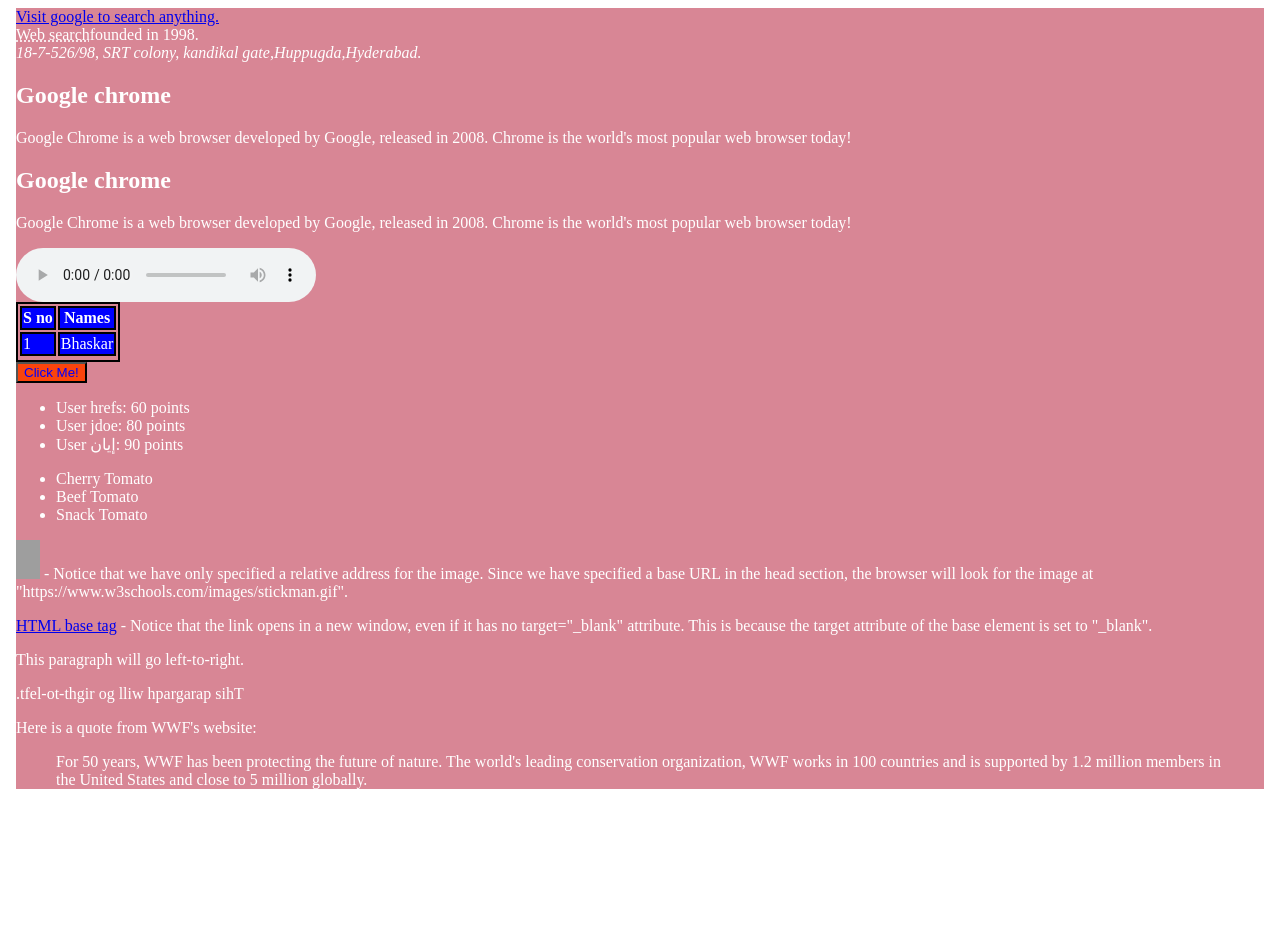
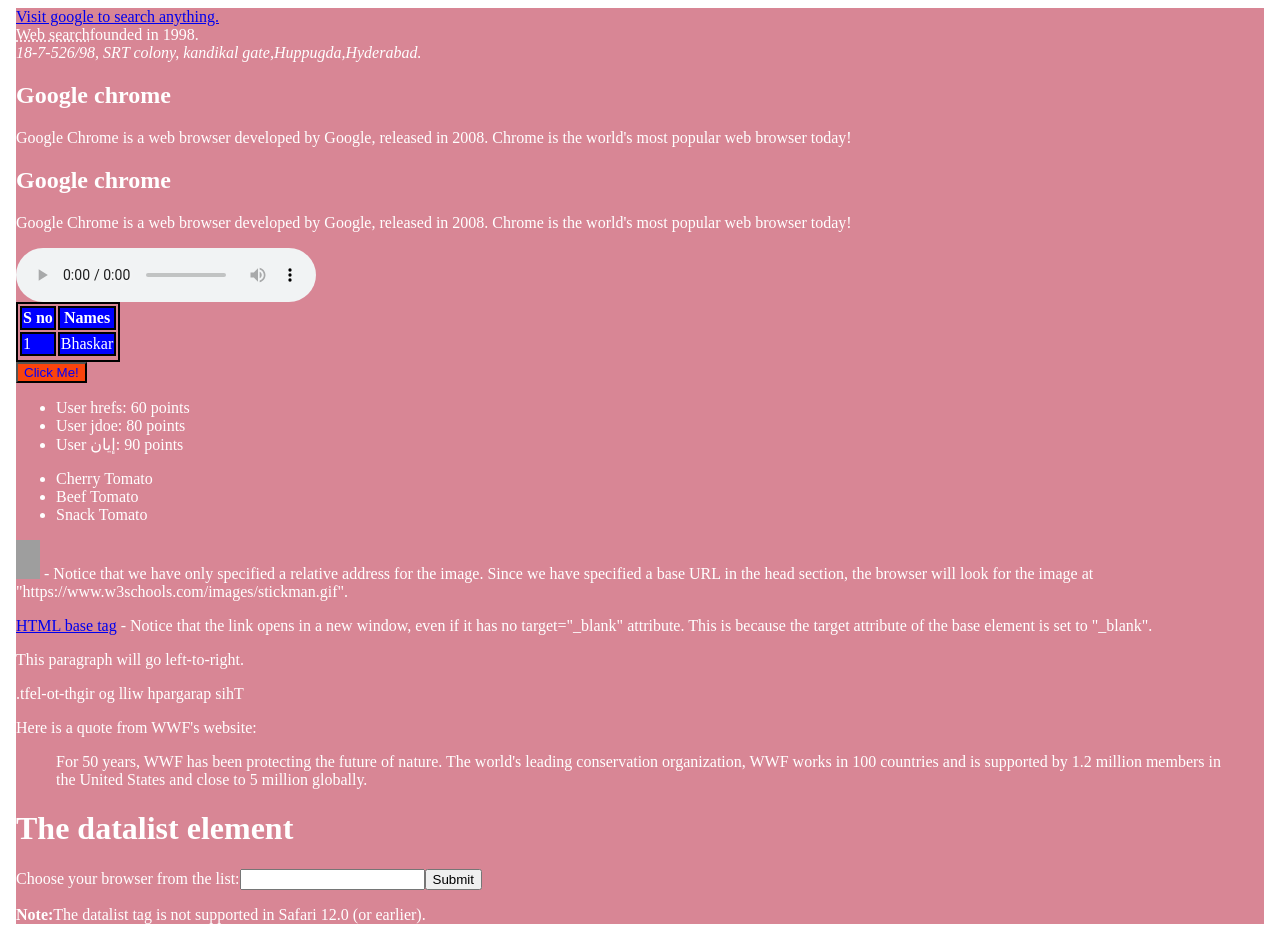
Before and after one commit to bhaskarpatnam/angular-Demo-html, an Angular app: page / in a window 1280 px wide. Before the commit the page ends 805 px from the top, so only its background shows below. Built offline with nearby package versions, Linux system fonts and the light colour scheme; grey boxes are pictures that could not be loaded.

Commit message:
1 file modified

```diff
--- a/src/app/app.component.html
+++ b/src/app/app.component.html
@@ -65,6 +65,21 @@
 <blockquote cite="http://www.worldwildlife.org/who/index.html">
 For 50 years, WWF has been protecting the future of nature. The world's leading conservation organization, WWF works in 100 countries and is supported by 1.2 million members in the United States and close to 5 million globally.
 </blockquote>
+<h1>The datalist element</h1>
+<form action="/action_page.php" method="get">
+  <label for="browser">Choose your browser from the list:</label>
+  <input list="browsers" name="browser" id="browser">
+  <datalist id="browsers">
+    <option value="Edge">
+    <option value="Firefox">
+    <option value="Chrome">
+    <option value="Opera">
+    <option value="Safari">
+  </datalist>
+  <input type="submit">
+</form>
+<p><strong>Note:</strong>The datalist tag is not supported in Safari 12.0 (or earlier).</p>
+
 
 </body>
 </html>
```
